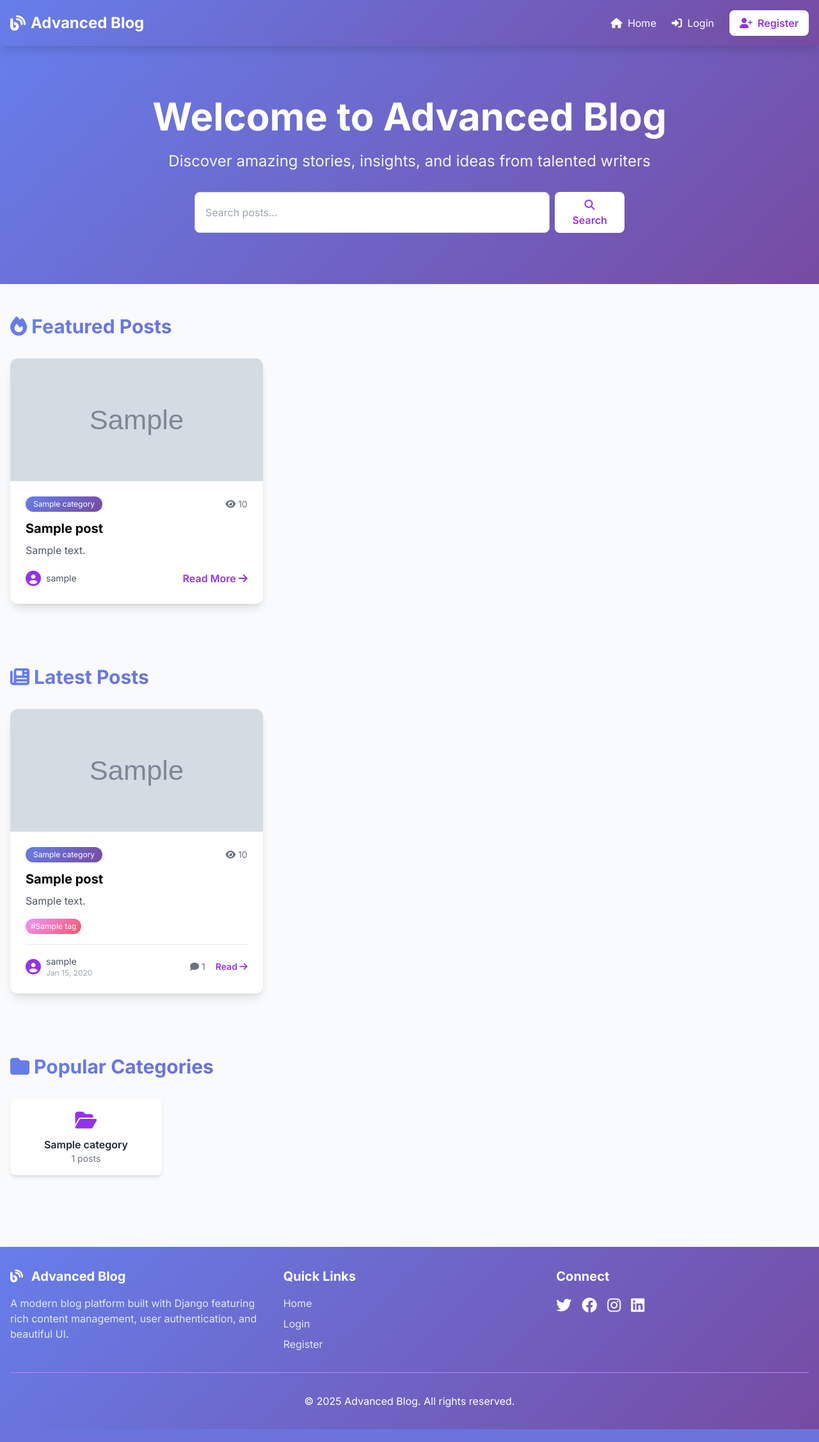
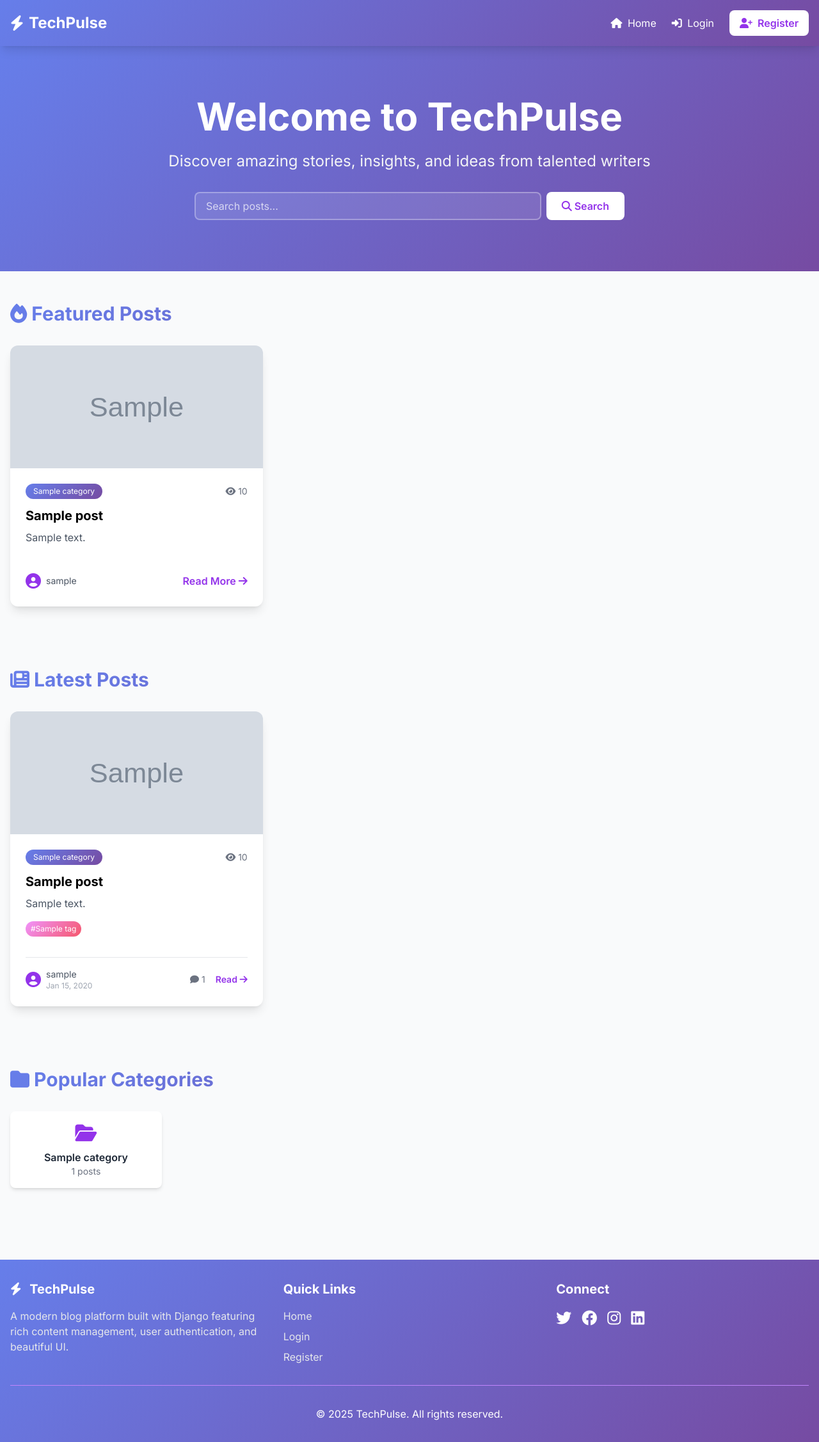
Before and after one commit to Zohaib-Karamat/Django-Journey, a Django app: page / in a window 1280 px wide. Shown: the whole page at 64% size. Run offline with Django 5.2, Linux system fonts and the light colour scheme; tables that the repository leaves empty hold one stand-in row (Sample ...); some libraries are stand-ins or nearby versions.

Commit message:
blog app changes

```diff
--- a/Blog App/blog/models.py
+++ b/Blog App/blog/models.py
@@ -75,7 +75,14 @@ class Post(models.Model):
 
     def save(self, *args, **kwargs):
         if not self.slug:
-            self.slug = slugify(self.title)
+            base_slug = slugify(self.title)
+            slug = base_slug
+            counter = 1
+            # Ensure unique slug
+            while Post.objects.filter(slug=slug).exclude(pk=self.pk).exists():
+                slug = f'{base_slug}-{counter}'
+                counter += 1
+            self.slug = slug
         super().save(*args, **kwargs)
 
     def __str__(self):
--- a/Blog App/blog/urls.py
+++ b/Blog App/blog/urls.py
@@ -5,11 +5,14 @@ app_name = 'blog'
 
 urlpatterns = [
     path('', views.home, name='home'),
+    # Post create must come before post detail to avoid slug conflict
+    path('post/create/', views.create_post, name='create_post'),
     path('post/<slug:slug>/', views.post_detail, name='post_detail'),
+    path('post/<slug:slug>/edit/', views.edit_post, name='edit_post'),
+    path('post/<slug:slug>/delete/', views.delete_post, name='delete_post'),
+    # Categories and Tags
     path('category/<slug:slug>/', views.category_posts, name='category'),
     path('tag/<slug:slug>/', views.tag_posts, name='tag'),
-    path('post/create/', views.create_post, name='create_post'),
-    path('post/<slug:slug>/edit/', views.edit_post, name='edit_post'),
-    path('post/<slug:slug>/delete/', views.delete_post, name='delete_post'),
+    # Comments
     path('comment/<int:comment_id>/delete/', views.delete_comment, name='delete_comment'),
 ]
--- a/Blog App/templates/accounts/dashboard.html
+++ b/Blog App/templates/accounts/dashboard.html
@@ -1,6 +1,6 @@
 {% extends 'base.html' %}
 
-{% block title %}Dashboard - Advanced Blog{% endblock %}
+{% block title %}Dashboard - TechPulse{% endblock %}
 
 {% block content %}
 <div class="gradient-bg text-white py-12">
--- a/Blog App/templates/accounts/edit_profile.html
+++ b/Blog App/templates/accounts/edit_profile.html
@@ -1,6 +1,6 @@
 {% extends 'base.html' %}
 
-{% block title %}Edit Profile - Advanced Blog{% endblock %}
+{% block title %}Edit Profile - TechPulse{% endblock %}
 
 {% block content %}
 <div class="container mx-auto px-4 py-12">
--- a/Blog App/templates/accounts/login.html
+++ b/Blog App/templates/accounts/login.html
@@ -1,6 +1,6 @@
 {% extends 'base.html' %}
 
-{% block title %}Login - Advanced Blog{% endblock %}
+{% block title %}Login - TechPulse{% endblock %}
 
 {% block content %}
 <div class="min-h-screen flex items-center justify-center py-12 px-4">
--- a/Blog App/templates/accounts/profile.html
+++ b/Blog App/templates/accounts/profile.html
@@ -1,6 +1,6 @@
 {% extends 'base.html' %}
 
-{% block title %}{{ user.username }}'s Profile - Advanced Blog{% endblock %}
+{% block title %}{{ user.username }}'s Profile - TechPulse{% endblock %}
 
 {% block content %}
 <div class="gradient-bg text-white py-16">
--- a/Blog App/templates/accounts/register.html
+++ b/Blog App/templates/accounts/register.html
@@ -1,6 +1,6 @@
 {% extends 'base.html' %}
 
-{% block title %}Register - Advanced Blog{% endblock %}
+{% block title %}Register - TechPulse{% endblock %}
 
 {% block content %}
 <div class="min-h-screen flex items-center justify-center py-12 px-4">
--- a/Blog App/templates/base.html
+++ b/Blog App/templates/base.html
@@ -3,7 +3,7 @@
 <head>
     <meta charset="UTF-8">
     <meta name="viewport" content="width=device-width, initial-scale=1.0">
-    <title>{% block title %}Advanced Blog{% endblock %}</title>
+    <title>{% block title %}TechPulse{% endblock %}</title>
 
     <!-- Tailwind CSS -->
     <script src="https://cdn.tailwindcss.com"></script>
@@ -99,8 +99,8 @@
         <div class="container mx-auto px-4 py-4">
             <div class="flex items-center justify-between">
                 <a href="{% url 'blog:home' %}" class="text-2xl font-bold text-white flex items-center">
-                    <i class="fas fa-blog mr-2"></i>
-                    Advanced Blog
+                    <i class="fas fa-bolt mr-2"></i>
+                    TechPulse
                 </a>
 
                 <!-- Desktop Menu -->
@@ -195,8 +195,8 @@
             <div class="grid grid-cols-1 md:grid-cols-3 gap-8">
                 <div>
                     <h3 class="text-xl font-bold mb-4">
-                        <i class="fas fa-blog mr-2"></i>
-                        Advanced Blog
+                        <i class="fas fa-bolt mr-2"></i>
+                        TechPulse
                     </h3>
                     <p class="text-gray-200">
                         A modern blog platform built with Django featuring rich content management, user authentication, and beautiful UI.
@@ -228,7 +228,7 @@
             </div>
 
             <div class="border-t border-purple-400 mt-8 pt-8 text-center">
-                <p>&copy; 2025 Advanced Blog. All rights reserved.</p>
+                <p>&copy; 2025 TechPulse. All rights reserved.</p>
             </div>
         </div>
     </footer>
--- a/Blog App/templates/blog/home.html
+++ b/Blog App/templates/blog/home.html
@@ -1,6 +1,6 @@
 {% extends 'base.html' %}
 
-{% block title %}Home - Advanced Blog{% endblock %}
+{% block title %}Home - TechPulse{% endblock %}
 
 {% block content %}
 <!-- Hero Section -->
@@ -8,7 +8,7 @@
     <div class="container mx-auto px-4">
         <div class="text-center">
             <h1 class="text-5xl md:text-6xl font-bold mb-6 animate-fade-in">
-                Welcome to Advanced Blog
+                Welcome to TechPulse
             </h1>
             <p class="text-xl md:text-2xl mb-8 text-gray-100">
                 Discover amazing stories, insights, and ideas from talented writers
@@ -17,7 +17,11 @@
             <!-- Search Form -->
             <form method="get" class="max-w-2xl mx-auto">
                 <div class="flex gap-2">
-                    {{ search_form.query }}
+                    <input type="text"
+                           name="query"
+                           value="{{ request.GET.query }}"
+                           placeholder="Search posts..."
+                           class="flex-1 px-4 py-2 rounded-lg border-2 border-white/30 bg-white/10 text-white placeholder-white/70 focus:border-white focus:bg-white/20 focus:outline-none transition-all duration-200">
                     <button type="submit" class="bg-white text-purple-600 px-6 py-2 rounded-lg hover:bg-gray-100 transition-all duration-200 font-semibold">
                         <i class="fas fa-search"></i> Search
                     </button>
@@ -35,7 +39,9 @@
     </h2>
     <div class="grid grid-cols-1 md:grid-cols-3 gap-8">
         {% for post in featured_posts %}
-        <div class="bg-white rounded-xl shadow-lg overflow-hidden hover:shadow-2xl transition-all duration-300 transform hover:-translate-y-2">
+        <div class="bg-white rounded-xl shadow-lg overflow-hidden hover:shadow-2xl transition-all duration-300 transform hover:-translate-y-2" style="display: flex; flex-direction: column; justify-content: space-between;">
+            <!-- Image Section -->
+            <div class="post-image">
                 {% if post.featured_image %}
                     <img src="{{ post.featured_image.url }}" alt="{{ post.title }}" class="w-full h-48 object-cover">
                 {% else %}
@@ -43,7 +49,10 @@
                         <i class="fas fa-image text-white text-6xl"></i>
                     </div>
                 {% endif %}
-            <div class="p-6">
+            </div>
+
+            <!-- Details Section -->
+            <div class="post-details p-6 flex-grow">
                 <div class="flex items-center justify-between mb-3">
                     <span class="category-badge text-white text-xs px-3 py-1 rounded-full">
                         {{ post.category.name }}
@@ -56,6 +65,10 @@
                     <a href="{% url 'blog:post_detail' post.slug %}">{{ post.title }}</a>
                 </h3>
                 <p class="text-gray-600 mb-4">{{ post.excerpt|truncatewords:20 }}</p>
+            </div>
+
+            <!-- Bottom Section -->
+            <div class="post-bottom p-6 pt-0">
                 <div class="flex items-center justify-between">
                     <div class="flex items-center">
                         <i class="fas fa-user-circle text-purple-600 text-2xl mr-2"></i>
@@ -81,7 +94,9 @@
     {% if page_obj %}
         <div class="grid grid-cols-1 md:grid-cols-3 gap-8">
             {% for post in page_obj %}
-            <article class="bg-white rounded-xl shadow-lg overflow-hidden hover:shadow-2xl transition-all duration-300 transform hover:-translate-y-2 hover-gradient">
+            <article class="bg-white rounded-xl shadow-lg overflow-hidden hover:shadow-2xl transition-all duration-300 transform hover:-translate-y-2 hover-gradient flex flex-col" style="display: flex; flex-direction: column; justify-content: space-between;">
+                <!-- Image Section -->
+                <div class="post-image">
                     {% if post.featured_image %}
                         <img src="{{ post.featured_image.url }}" alt="{{ post.title }}" class="w-full h-48 object-cover">
                     {% else %}
@@ -89,7 +104,10 @@
                             <i class="fas fa-image text-gray-400 text-6xl"></i>
                         </div>
                     {% endif %}
-                <div class="p-6">
+                </div>
+
+                <!-- Details Section -->
+                <div class="post-details p-6 flex-grow">
                     <div class="flex items-center justify-between mb-3">
                         <a href="{% url 'blog:category' post.category.slug %}" class="category-badge text-white text-xs px-3 py-1 rounded-full hover:opacity-80 transition-opacity">
                             {{ post.category.name }}
@@ -107,7 +125,7 @@
 
                     <!-- Tags -->
                     {% if post.tags.all %}
-                    <div class="mb-4 flex flex-wrap gap-2">
+                    <div class="mb-2 flex flex-wrap gap-2">
                         {% for tag in post.tags.all %}
                         <a href="{% url 'blog:tag' tag.slug %}" class="tag-badge text-white text-xs px-2 py-1 rounded-full hover:opacity-80 transition-opacity">
                             #{{ tag.name }}
@@ -115,7 +133,10 @@
                         {% endfor %}
                     </div>
                     {% endif %}
+                </div>
 
+                <!-- Bottom Section -->
+                <div class="post-bottom p-6 pt-0">
                     <div class="flex items-center justify-between pt-4 border-t border-gray-200">
                         <div class="flex items-center">
                             <i class="fas fa-user-circle text-purple-600 text-2xl mr-2"></i>
--- a/Blog App/templates/blog/post_confirm_delete.html
+++ b/Blog App/templates/blog/post_confirm_delete.html
@@ -1,6 +1,6 @@
 {% extends 'base.html' %}
 
-{% block title %}Delete Post - Advanced Blog{% endblock %}
+{% block title %}Delete Post - TechPulse{% endblock %}
 
 {% block content %}
 <div class="container mx-auto px-4 py-12">
--- a/Blog App/templates/blog/post_detail.html
+++ b/Blog App/templates/blog/post_detail.html
@@ -1,6 +1,6 @@
 {% extends 'base.html' %}
 
-{% block title %}{{ post.title }} - Advanced Blog{% endblock %}
+{% block title %}{{ post.title }} - TechPulse{% endblock %}
 
 {% block content %}
 <div class="container mx-auto px-4 py-12">
--- a/Blog App/templates/blog/post_form.html
+++ b/Blog App/templates/blog/post_form.html
@@ -1,7 +1,7 @@
 {% extends 'base.html' %}
 {% load crispy_forms_tags %}
 
-{% block title %}{{ action }} Post - Advanced Blog{% endblock %}
+{% block title %}{{ action }} Post - TechPulse{% endblock %}
 
 {% block content %}
 <div class="container mx-auto px-4 py-12">
```
Also changed, not shown: Blog App/blog/management/commands/add_sample_images.py (added, +80 -0 lines), Blog App/blog/management/commands/fix_slugs.py (added, +32 -0 lines), Blog App/templates/blog/category_posts.html (+11 -3 lines), Blog App/templates/blog/tag_posts.html (+11 -3 lines). Lines whose indentation alone changed are shown as unchanged.
